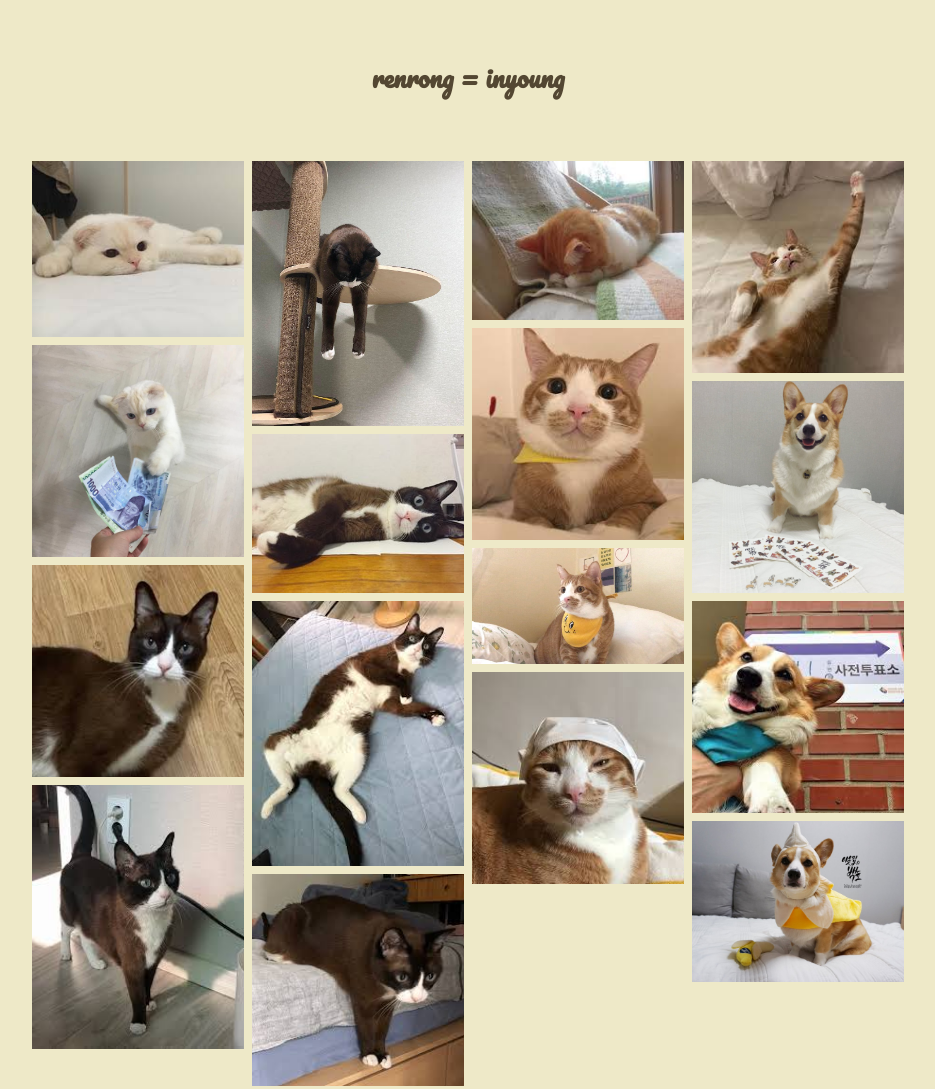
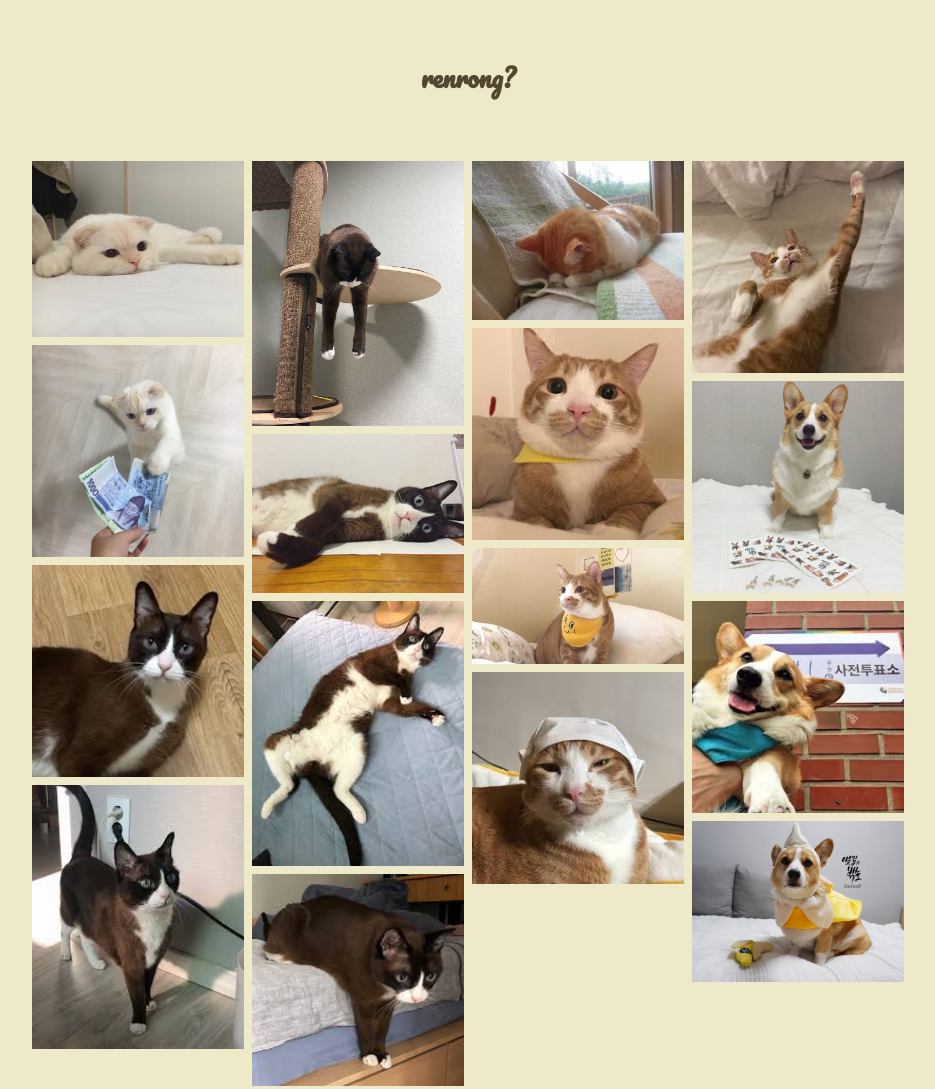
Before and after one commit to shenrenrong/shenrenrong.github.io, a plain HTML site: page index.html in a window 1280 px wide. Shown: the whole page, without its empty margins (172-1107 px from the left). Drawn offline with Linux system fonts and the light colour scheme.

Commit message:
Update index.html

```diff
--- a/index.html
+++ b/index.html
@@ -52,7 +52,7 @@
     <link href="https://fonts.googleapis.com/css?family=Pacifico" rel="stylesheet">
   </head>
   <body>
-    <div class="header"><h3>renrong = inyoung</h3></div>
+    <div class="header"><h3>renrong?</h3></div>
     <div class="row">
       <div class="column">
         <img src="images/1.jpg" alt="1" style="width:100%;">
```
